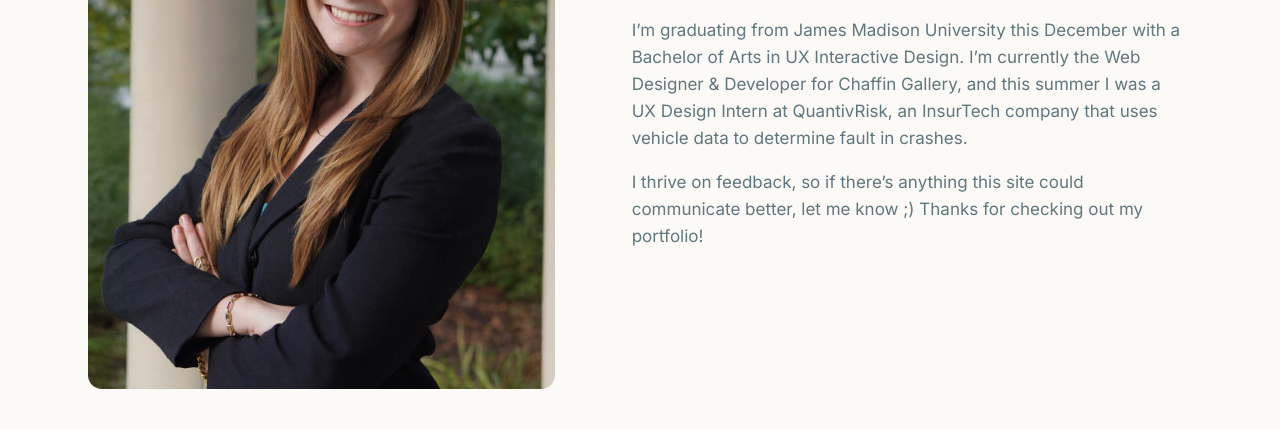
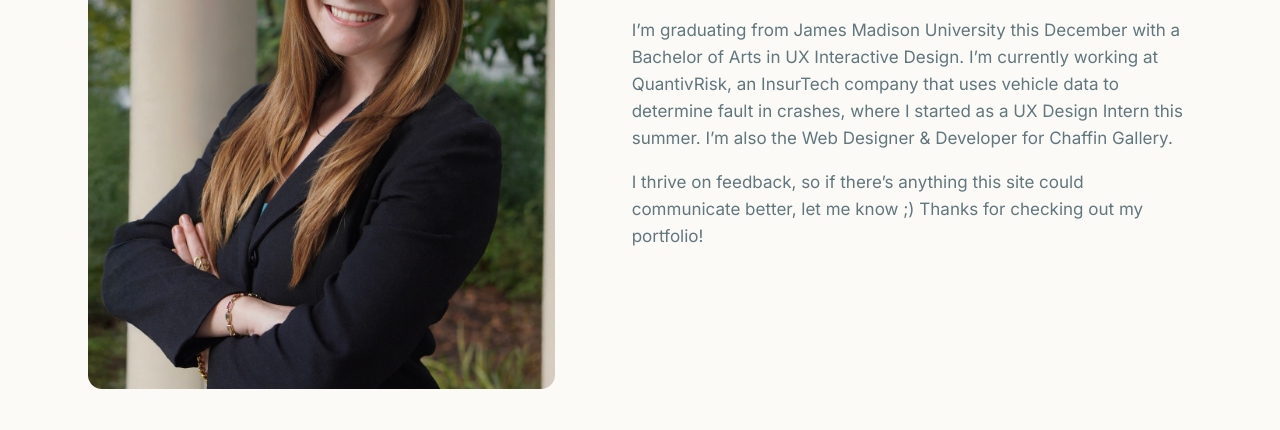
Before and after one commit to carsonpettit/carsonpettit.github.io, a plain HTML site: page about.html in a window 1280 px wide. Shown: the part 370-800 px from the top of the page. Drawn offline with Linux system fonts and the light colour scheme.

Commit message:
Add files via upload

```diff
--- a/about.html
+++ b/about.html
@@ -640,7 +640,7 @@ video.demo { width: 100%; border-radius: 10px; border: 1px solid var(--line); ba
       </div>
       <div class="reveal">
         <h2>Hi, I’m Carson!</h2>
-        <p>I’m graduating from James Madison University this December with a Bachelor of Arts in UX Interactive Design. I’m currently the Web Designer &amp; Developer for Chaffin Gallery, and this summer I was a UX Design Intern at QuantivRisk, an InsurTech company that uses vehicle data to determine fault in crashes.</p>
+        <p>I’m graduating from James Madison University this December with a Bachelor of Arts in UX Interactive Design. I’m currently working at QuantivRisk, an InsurTech company that uses vehicle data to determine fault in crashes, where I started as a UX Design Intern this summer. I’m also the Web Designer &amp; Developer for Chaffin Gallery.</p>
         <p>I thrive on feedback, so if there’s anything this site could communicate better, let me know ;) Thanks for checking out my portfolio!</p>
       </div>
     </div>
```
